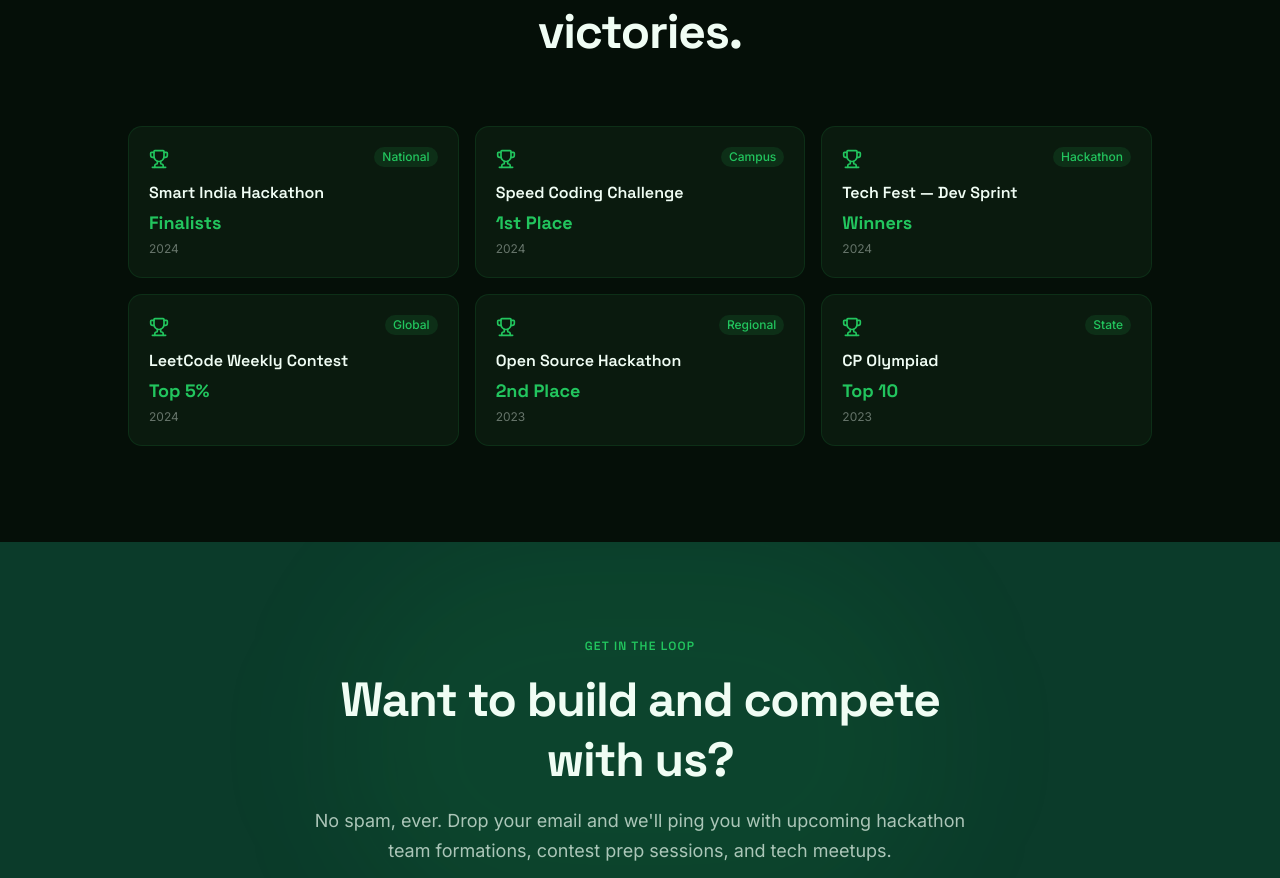
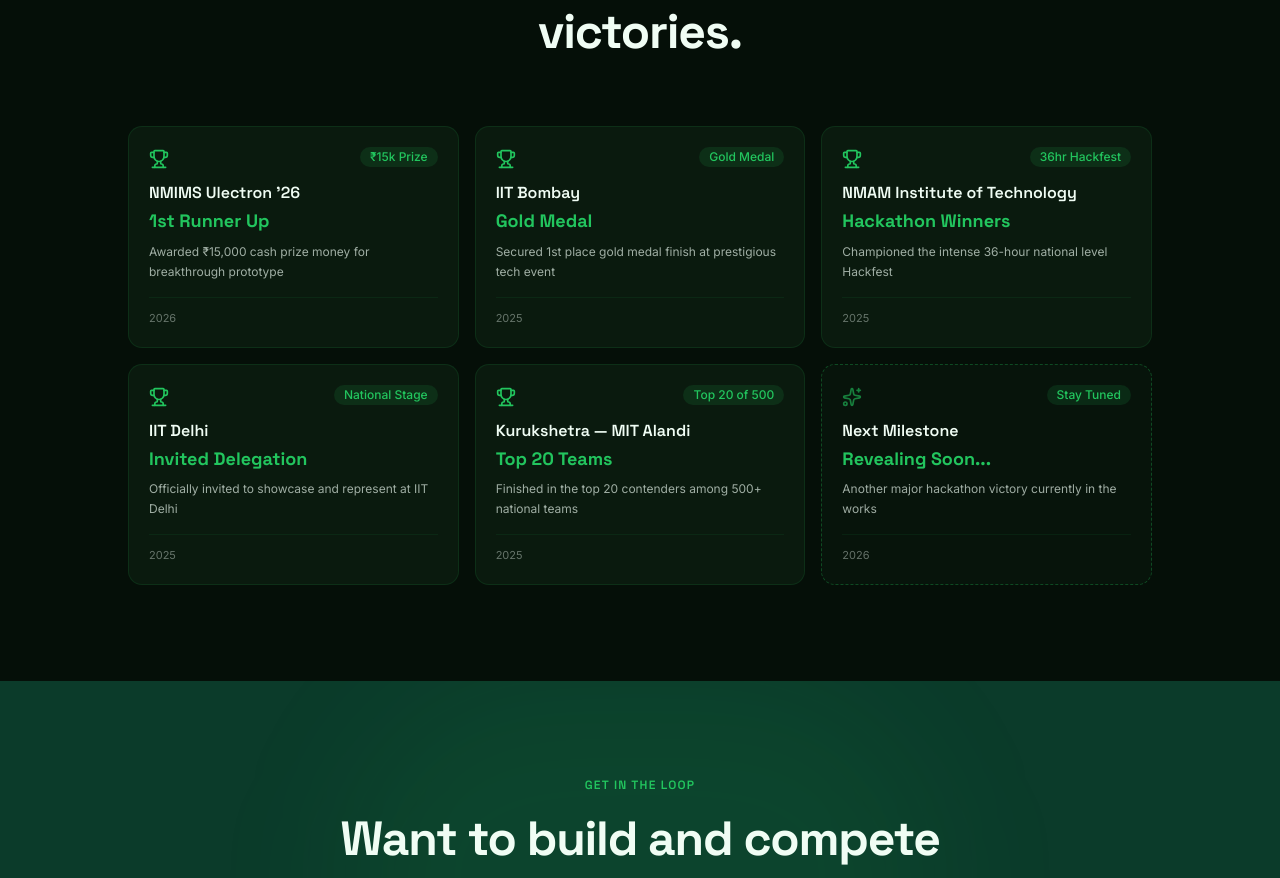
Before and after one commit to deoreatharva/syntaxsquadweb, a Next.js app: page / in a window 1280 px wide. Shown: the part 4026-4904 px from the top of the page. Built offline with nearby package versions, Linux system fonts and the light colour scheme.

Commit message:
feat: update track record achievements with NMIMS, IIT Bombay, NMAMIT, IIT Delhi, and Kurukshetra wins

```diff
--- a/src/app/page.tsx
+++ b/src/app/page.tsx
@@ -1,7 +1,7 @@
 "use client";
 
 import { useState, useRef } from "react";
-import { Mail, ExternalLink, Trophy, Code2, Cpu, Users, Zap, BookOpen, ChevronDown, Terminal, ArrowRight, Check } from "lucide-react";
+import { Mail, ExternalLink, Trophy, Code2, Cpu, Users, Zap, BookOpen, ChevronDown, Terminal, ArrowRight, Check, Sparkles } from "lucide-react";
 import GlyphPortal from "@/components/ui/glyph-portal";
 import ClubShowcase from "@/components/ClubShowcase";
 
@@ -62,13 +62,59 @@ const activities = [
   },
 ];
 
-const achievements = [
-  { event: "Smart India Hackathon", result: "Finalists", year: "2024", tag: "National" },
-  { event: "Speed Coding Challenge", result: "1st Place", year: "2024", tag: "Campus" },
-  { event: "Tech Fest — Dev Sprint", result: "Winners", year: "2024", tag: "Hackathon" },
-  { event: "LeetCode Weekly Contest", result: "Top 5%", year: "2024", tag: "Global" },
-  { event: "Open Source Hackathon", result: "2nd Place", year: "2023", tag: "Regional" },
-  { event: "CP Olympiad", result: "Top 10", year: "2023", tag: "State" },
+interface AchievementItem {
+  event: string;
+  result: string;
+  detail: string;
+  year: string;
+  tag: string;
+  isUpcoming?: boolean;
+}
+
+const achievements: AchievementItem[] = [
+  {
+    event: "NMIMS Ulectron '26",
+    result: "1st Runner Up",
+    detail: "Awarded ₹15,000 cash prize money for breakthrough prototype",
+    year: "2026",
+    tag: "₹15k Prize",
+  },
+  {
+    event: "IIT Bombay",
+    result: "Gold Medal",
+    detail: "Secured 1st place gold medal finish at prestigious tech event",
+    year: "2025",
+    tag: "Gold Medal",
+  },
+  {
+    event: "NMAM Institute of Technology",
+    result: "Hackathon Winners",
+    detail: "Championed the intense 36-hour national level Hackfest",
+    year: "2025",
+    tag: "36hr Hackfest",
+  },
+  {
+    event: "IIT Delhi",
+    result: "Invited Delegation",
+    detail: "Officially invited to showcase and represent at IIT Delhi",
+    year: "2025",
+    tag: "National Stage",
+  },
+  {
+    event: "Kurukshetra — MIT Alandi",
+    result: "Top 20 Teams",
+    detail: "Finished in the top 20 contenders among 500+ national teams",
+    year: "2025",
+    tag: "Top 20 of 500",
+  },
+  {
+    event: "Next Milestone",
+    result: "Revealing Soon...",
+    detail: "Another major hackathon victory currently in the works",
+    year: "2026",
+    tag: "Stay Tuned",
+    isUpcoming: true,
+  },
 ];
 
 /* ─── HERO FRONT OVERLAY ────────────────────────────────── */
@@ -258,21 +304,40 @@ function AchievementsSection() {
           {achievements.map((a, i) => (
             <div
               key={i}
-              className="rounded-xl border border-[rgba(34,197,94,0.12)] bg-[#0a1a0e] p-5 hover:border-[rgba(34,197,94,0.3)] transition-colors"
+              className={`rounded-xl border p-5 transition-all duration-200 flex flex-col justify-between ${
+                a.isUpcoming
+                  ? "border-dashed border-[rgba(34,197,94,0.3)] bg-[rgba(10,26,14,0.5)] hover:border-[rgba(34,197,94,0.5)]"
+                  : "border-[rgba(34,197,94,0.12)] bg-[#0a1a0e] hover:border-[rgba(34,197,94,0.3)] hover:shadow-[0_8px_24px_rgba(34,197,94,0.08)]"
+              }`}
             >
+              <div>
                 <div className="flex items-start justify-between mb-3">
+                  {a.isUpcoming ? (
+                    <Sparkles className="w-5 h-5 text-[#22c55e] flex-shrink-0 mt-0.5 animate-pulse" />
+                  ) : (
                     <Trophy className="w-5 h-5 text-[#22c55e] flex-shrink-0 mt-0.5" />
-                <span className="text-xs bg-[rgba(34,197,94,0.12)] text-[#22c55e] px-2 py-0.5 rounded-full font-medium" style={{ fontFamily: "'Inter', sans-serif" }}>
+                  )}
+                  <span
+                    className="text-xs bg-[rgba(34,197,94,0.12)] text-[#22c55e] px-2.5 py-0.5 rounded-full font-medium"
+                    style={{ fontFamily: "'Inter', sans-serif" }}
+                  >
                     {a.tag}
                   </span>
                 </div>
                 <h3 className="text-[#f0fdf4] font-semibold text-base mb-1" style={{ fontFamily: "'Space Grotesk', sans-serif" }}>
                   {a.event}
                 </h3>
-              <p className="text-[#22c55e] font-bold text-lg" style={{ fontFamily: "'Space Grotesk', sans-serif" }}>
+                <p className="text-[#22c55e] font-bold text-lg leading-snug" style={{ fontFamily: "'Space Grotesk', sans-serif" }}>
                   {a.result}
                 </p>
-              <p className="text-[rgba(240,253,244,0.4)] text-xs mt-1" style={{ fontFamily: "'Inter', sans-serif" }}>
+                <p className="text-[rgba(240,253,244,0.65)] text-xs mt-2 leading-relaxed" style={{ fontFamily: "'Inter', sans-serif" }}>
+                  {a.detail}
+                </p>
+              </div>
+              <p
+                className="text-[rgba(240,253,244,0.4)] text-[11px] mt-4 pt-3 border-t border-[rgba(34,197,94,0.08)]"
+                style={{ fontFamily: "'Inter', sans-serif" }}
+              >
                 {a.year}
               </p>
             </div>
```
Lines whose indentation alone changed are shown as unchanged.
